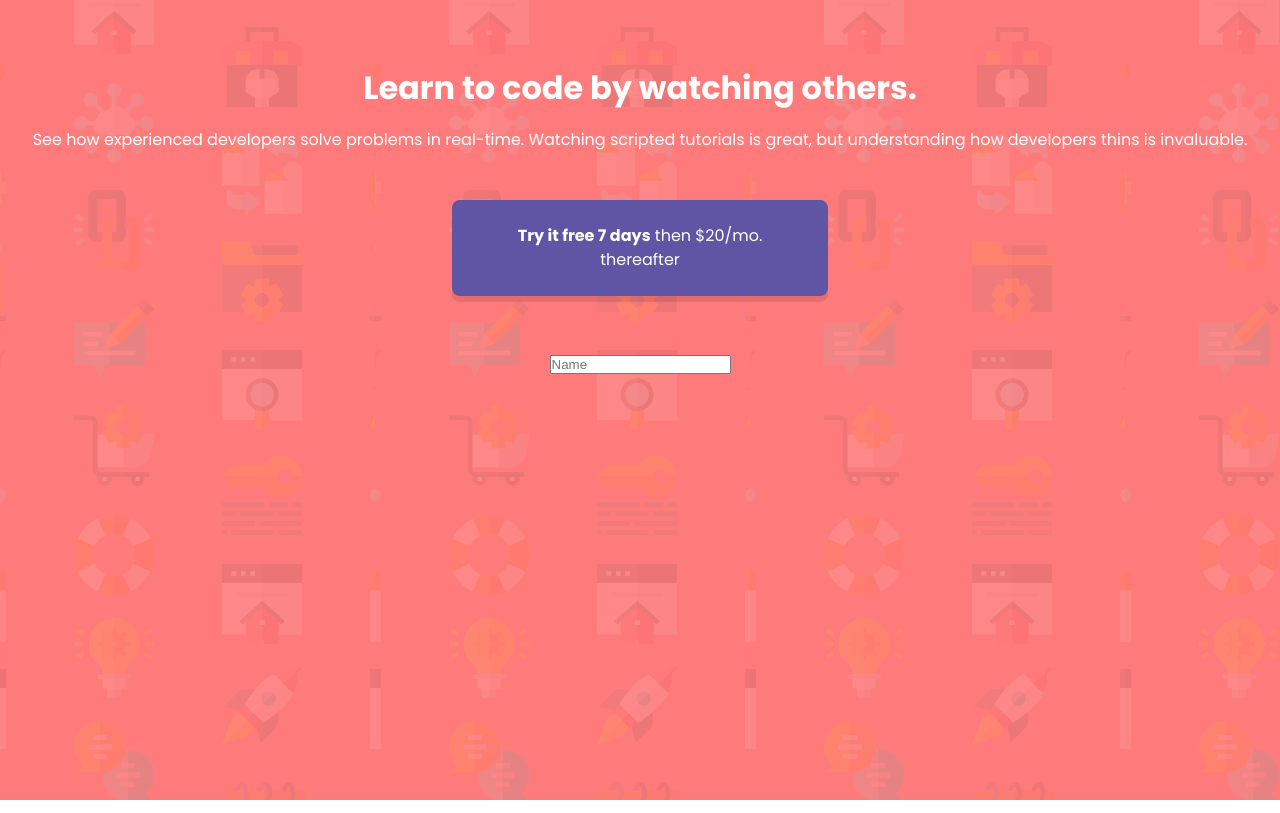
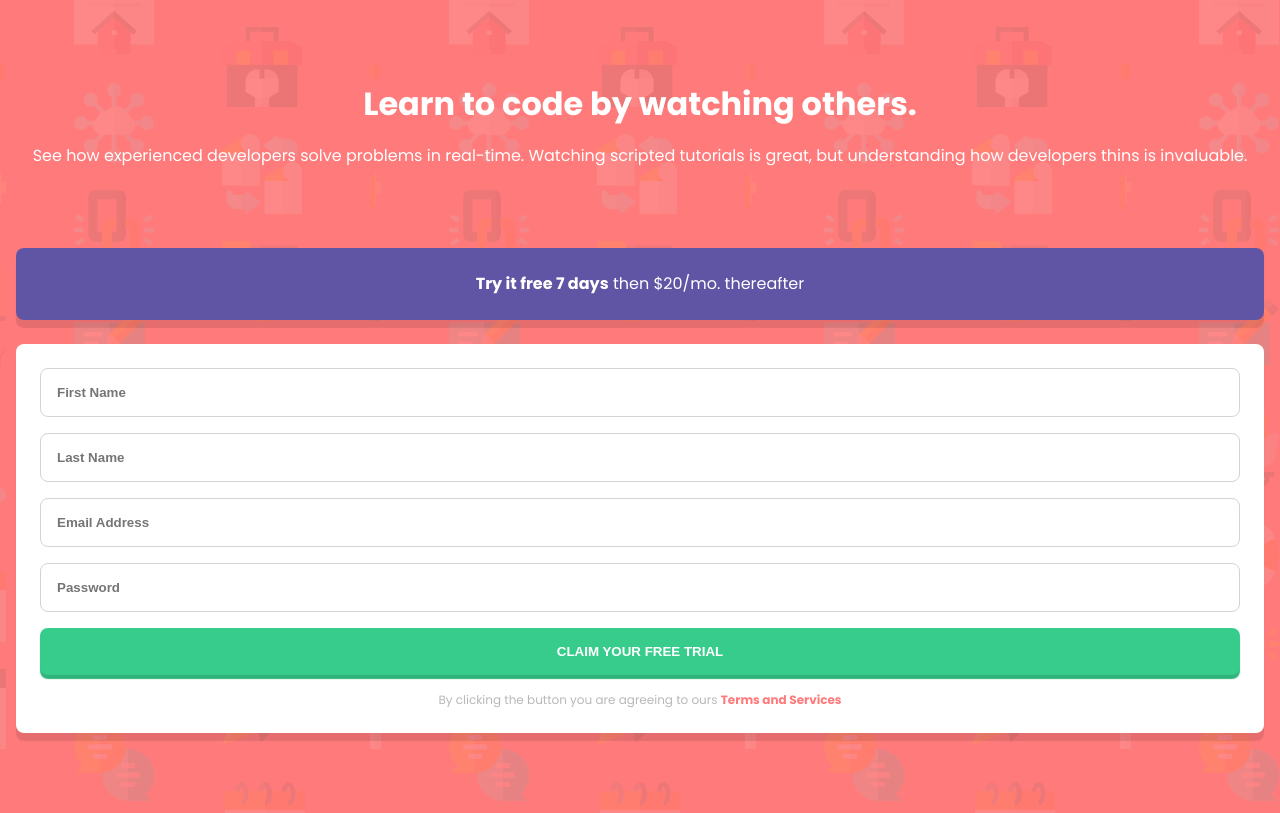
Before and after one commit to carvalhaus/signup-form, a React (Vite) app: page / in a window 1280 px wide. Built offline with nearby package versions, Linux system fonts and the light colour scheme.

Commit message:
feat: form style update

```diff
--- a/src/App.css
+++ b/src/App.css
@@ -1,8 +1,10 @@
 #root {
   background-color: var(--red);
   background-image: url("/src/assets/bg-intro-mobile.png");
-  height: 100vh;
-  width: 100vw;
+  display: flex;
+  flex-direction: column;
+  height: 100%;
+  width: 100%;
 
-  padding: 3rem 1rem;
+  padding: 2rem 1rem;
 }
--- a/src/components/Form/Form.css
+++ b/src/components/Form/Form.css
@@ -0,0 +1,46 @@
+form {
+  background-color: #fff;
+  border-radius: 0.5rem;
+  box-shadow: 0px 8px 1px rgba(0, 0, 0, 0.1);
+  display: flex;
+  flex-direction: column;
+  gap: 1rem;
+  padding: 1.5rem;
+  width: 100%;
+}
+
+form input {
+  border: 1px solid #d3d3d3;
+  border-radius: 0.5rem;
+  color: #747474;
+  font-weight: bold;
+  padding: 1rem;
+  outline: none;
+  width: 100%;
+}
+
+form button {
+  background-color: var(--green);
+  border: none;
+  border-radius: 0.5rem;
+  box-shadow: 0px 4px 1px #30b37a;
+  color: #fff;
+  font-weight: bold;
+  padding: 1rem;
+  text-transform: uppercase;
+  width: 100%;
+}
+
+form small {
+  color: #b8b8b8;
+  font-size: 0.75rem;
+  margin: auto;
+  text-align: center;
+  width: 85%;
+}
+
+form small a {
+  color: var(--red);
+  font-weight: bold;
+  text-decoration: none;
+}
--- a/src/components/Form/index.jsx
+++ b/src/components/Form/index.jsx
@@ -4,8 +4,27 @@ const Form = () => {
   return (
     <form>
       <label>
-        <input type="text" placeholder="Name" />
+        <input type="text" placeholder="First Name" />
       </label>
+
+      <label>
+        <input type="text" placeholder="Last Name" />
+      </label>
+
+      <label>
+        <input type="email" placeholder="Email Address" />
+      </label>
+
+      <label>
+        <input type="password" placeholder="Password" />
+      </label>
+
+      <button type="submit">Claim your free trial</button>
+
+      <small>
+        By clicking the button you are agreeing to ours{" "}
+        <a href="#">Terms and Services</a>
+      </small>
     </form>
   );
 };
--- a/src/components/Main/Main.css
+++ b/src/components/Main/Main.css
@@ -2,6 +2,8 @@
   align-items: center;
   display: flex;
   flex-direction: column;
-  gap: 0.5rem;
+  gap: 1.5rem;
   justify-content: center;
+  margin: 3rem 0;
+  min-width: calc(375px - 2rem);
 }
--- a/src/components/Slogan/Slogan.css
+++ b/src/components/Slogan/Slogan.css
@@ -1,6 +1,8 @@
 .slogan {
   color: #fff;
+  margin: 2rem 0;
   text-align: center;
+  min-width: calc(375px - 2rem);
 }
 
 .slogan h1 {
--- a/src/components/Trial/Trial.css
+++ b/src/components/Trial/Trial.css
@@ -1,11 +1,11 @@
 .trial {
   background-color: var(--blue);
   border-radius: 0.5rem;
-  box-shadow: 0px 6px 1px rgba(0, 0, 0, 0.1);
+  box-shadow: 0px 8px 1px rgba(0, 0, 0, 0.1);
   color: #fff;
-  margin: 3rem 0;
   padding: 1.5rem;
   text-align: center;
+  width: 100%;
 }
 
 .trial p {
```
